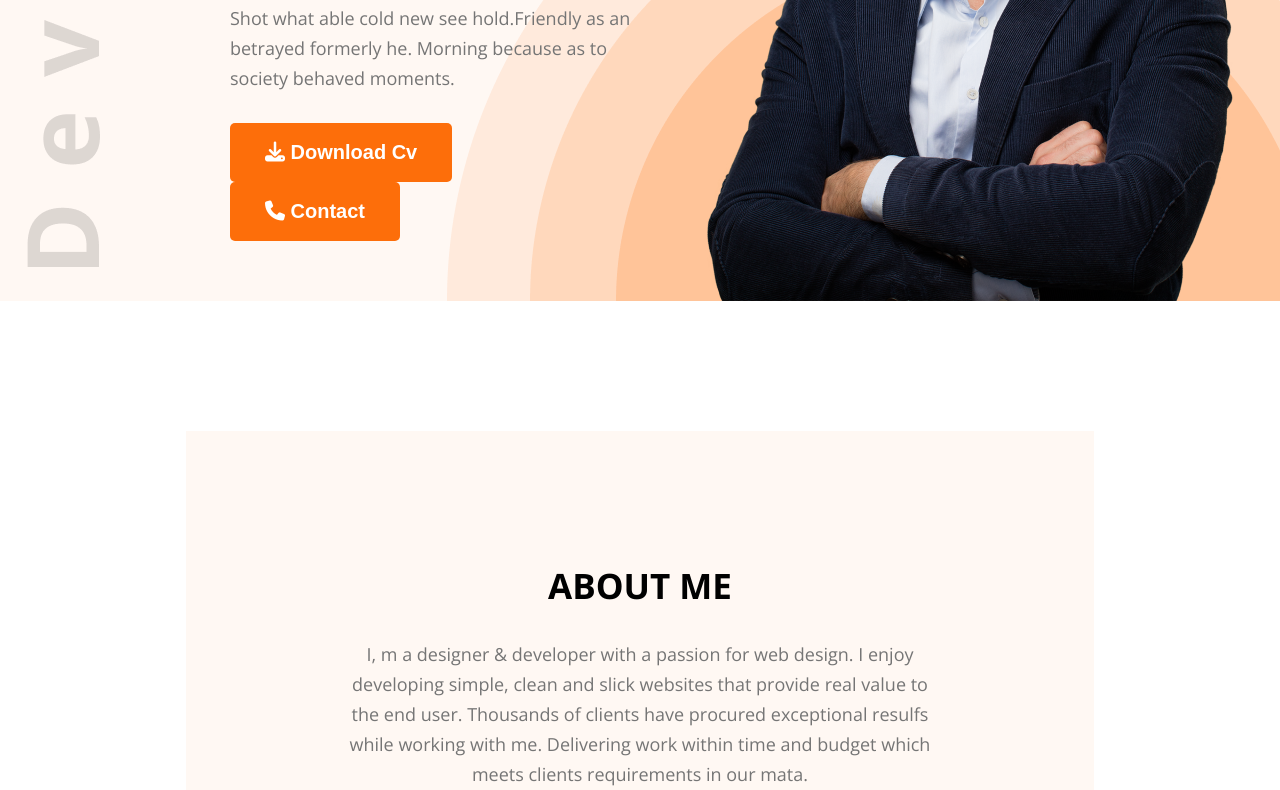
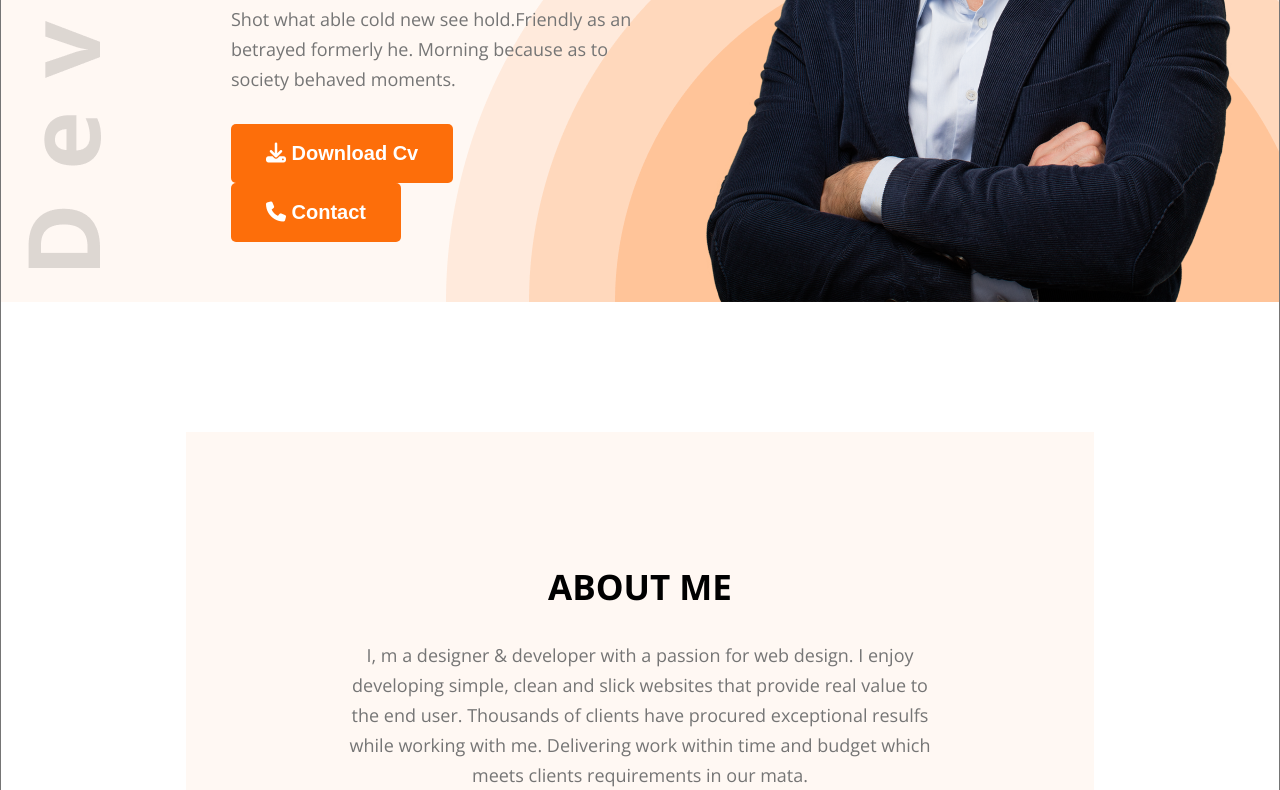
Before and after one commit to Ashik2630/hero-dev-code, a plain HTML site: page index.html in a window 1280 px wide. Shown: the part 534-1324 px from the top of the page. Drawn offline with nearby package versions, Linux system fonts and the light colour scheme.

Commit message:
Update css file

```diff
--- a/styles/portfolio.css
+++ b/styles/portfolio.css
@@ -10,6 +10,7 @@ body{
   margin: 0 auto;
   font-family: "Open Sans", sans-serif;
   font-optical-sizing: auto;
+  border: 1px solid #757575;
 }
 
 .logo h2{
```
